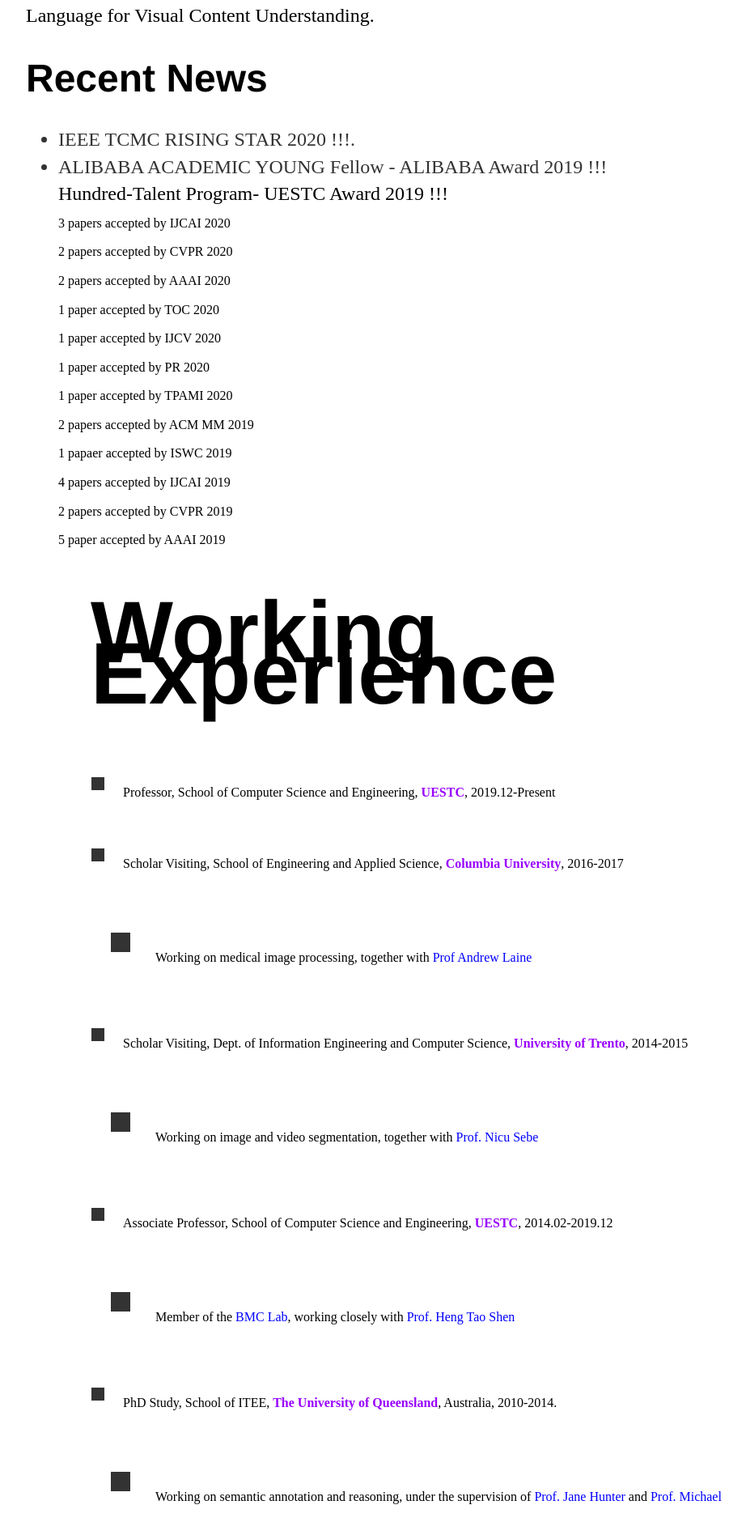
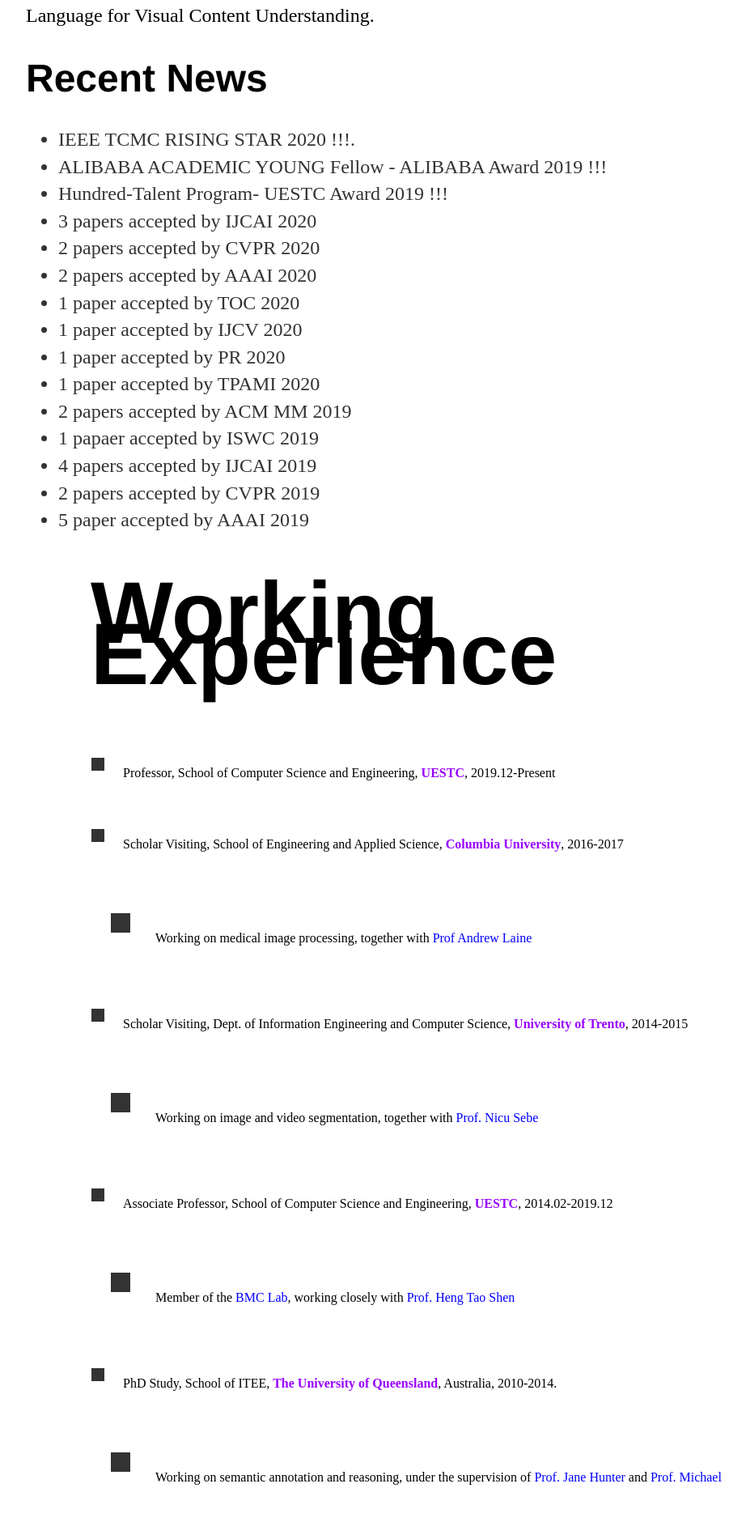
Before and after one commit to lianliGao/lianligao.github.io, a Jekyll site: the page built from index.html, in a window 1280 px wide. Shown: the part 732-2633 px from the top of the page at 81% size, without its empty margins (160-1082 px from the left). Built offline with Jekyll 4.4.1, drawn with Linux system fonts in a browser that asks for light colours.

Commit message:
Update index.html

```diff
--- a/index.html
+++ b/index.html
@@ -36,19 +36,19 @@
 	<ul>
 	<li>IEEE TCMC RISING STAR 2020 !!!.</li>
 	<li>ALIBABA ACADEMIC YOUNG Fellow - ALIBABA Award 2019 !!!</li>
-	<font color="#000000" >Hundred-Talent Program- UESTC Award 2019 !!!</font><br>
-	<font color="#000000" face="times new roman, serif" size="3">3 papers accepted by IJCAI 2020</font><br>
-	<font color="#000000" face="times new roman, serif" size="3">2 papers accepted by CVPR 2020</font><br>
-	<font color="#000000" face="times new roman, serif" size="3">2 papers accepted by AAAI 2020</font><br>
-	<font color="#000000" face="times new roman, serif" size="3">1 paper accepted by TOC 2020</font><br>
-	<font color="#000000" face="times new roman, serif" size="3">1 paper accepted by IJCV 2020</font><br>
-	<font color="#000000" face="times new roman, serif" size="3">1 paper accepted by PR 2020</font><br>
-	<font color="#000000" face="times new roman, serif" size="3">1 paper accepted by TPAMI 2020</font><br>
-	<font color="#000000" face="times new roman, serif" size="3">2 papers accepted by ACM MM 2019</font><br>
-	<font color="#000000" face="times new roman, serif" size="3">1 papaer accepted by ISWC 2019</font><br>
-	<font color="#000000" face="times new roman, serif" size="3">4 papers accepted by IJCAI 2019</font><br>
-	<font color="#000000" face="times new roman, serif" size="3">2 papers accepted by CVPR 2019</font><br>
-	<font color="#000000" face="times new roman, serif" size="3">5 paper accepted by AAAI 2019</font><br>
+	<li>Hundred-Talent Program- UESTC Award 2019 !!!</li>
+	<li>3 papers accepted by IJCAI 2020</li>
+	<li>2 papers accepted by CVPR 2020</li>
+	<li>2 papers accepted by AAAI 2020</li>
+	<li>1 paper accepted by TOC 2020</li>
+	<li>1 paper accepted by IJCV 2020</li>
+	<li>1 paper accepted by PR 2020</li>
+	<li>1 paper accepted by TPAMI 2020</li>
+	<li>2 papers accepted by ACM MM 2019</li>
+	<li>1 papaer accepted by ISWC 2019</li>
+	<li>4 papers accepted by IJCAI 2019</li>
+	<li>2 papers accepted by CVPR 2019</li>
+	<li>5 paper accepted by AAAI 2019</li>
 	<ul>
 </p>
 
```
